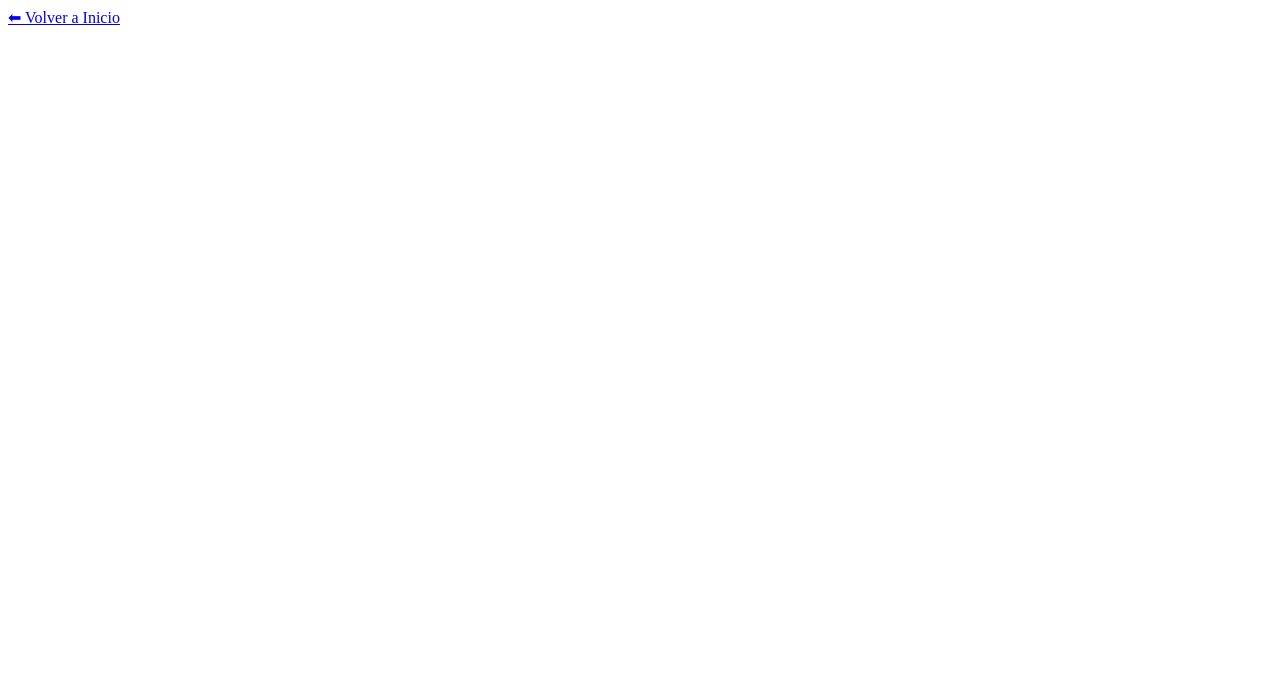
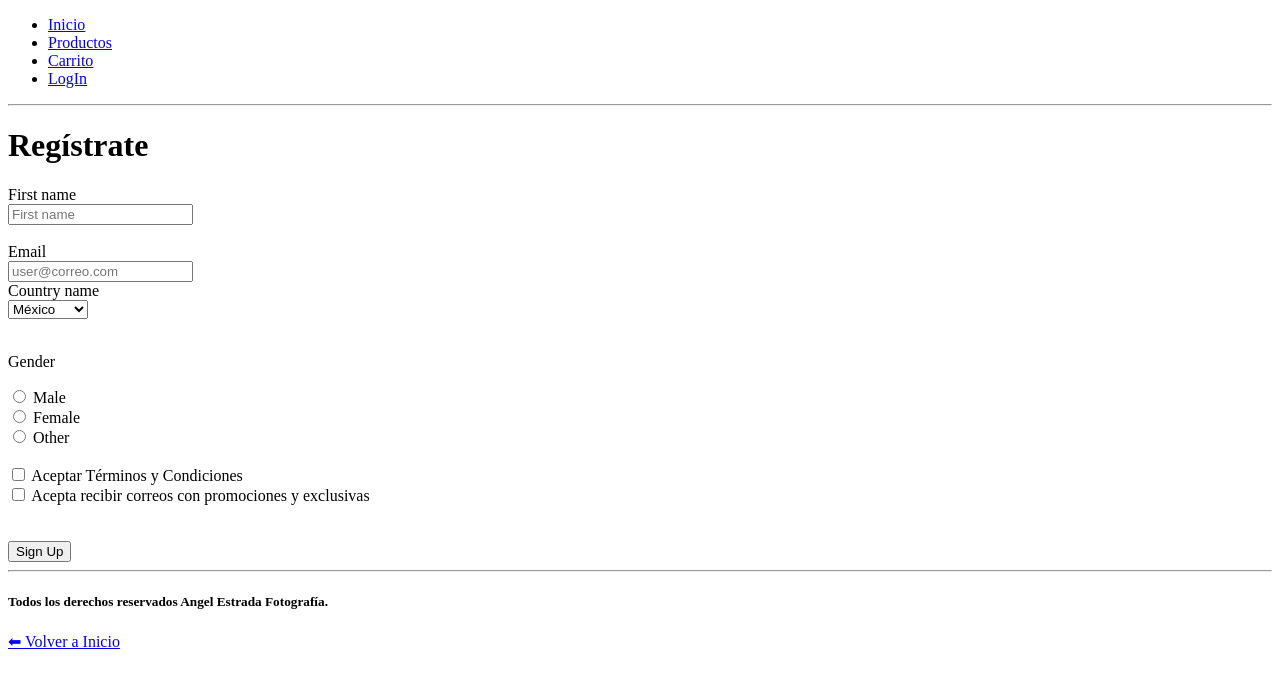
Before and after one commit to angelestrada28/Cinemania-express, a plain HTML site: page pages/registro.html in a window 1280 px wide. Drawn offline with Linux system fonts and the light colour scheme.

Commit message:
Registro de usuario, terminado

```diff
--- a/pages/registro.html
+++ b/pages/registro.html
@@ -5,6 +5,85 @@
     <meta name="viewport" content="width=device-width, initial-scale=1.0">
     <title>Registro</title>
 </head>
+<!-- Header -->
+<header>
+    <nav>
+        <ul>
+            <li>
+                <a href="../index.html">Inicio</a>
+            </li>
+            <li>
+                <a href="#">Productos</a>
+            </li>
+            <li>
+                <a href="#">Carrito</a>
+            </li>
+            <li>
+                <a href="#">LogIn</a>
+            </li>
+        </ul>
+    </nav>
+ </header>
+<!-- Contenido principal (main) -->
+ <main>
+    <!-- aquí va el form -->
+ </main>
+<hr>
+<h1>Regístrate</h1>
+ <form>
+    <div>
+        <label for="fname">First name</label>
+        <br>
+        <input type="text" name="fname" id="fname" placeholder="First name">
+    </div>
+    <br> <!-- Salto de línea -->
+    <div>
+       <label for="inputEmail">Email</label>
+       <br>
+       <input type="email" name="inputEmail" id="inputEmail" placeholder="user@correo.com">
+    </div>
+    <div>
+        <label for="cname">Country name</label>
+        <br>
+        <select name="cname" id="cname">
+            <option value="mx">México</option>
+            <option value="col">Colombia</option>
+            <option value="arg">Argentina</option>
+            <option value="per">Perú</option>
+            <option value="chi">Chile</option>
+        </select>
+    </div>
+    <br>
+    <div>
+        <p>Gender</p>
+        <input type="radio" name="gender" id="male" value="Males">
+        <label for="gender">Male</label>
+        <br>
+        <input type="radio" name="gender" id="female" value="Females">
+        <label for="gender">Female</label>
+        <br>
+        <input type="radio" name="gender" id="other" value="Other">
+        <label for="gender">Other</label>
+    </div>
+    <br>
+    <div>
+        <input type="checkbox" name="LegalPolicy" id="legalpolicy" value="true">
+        <label for="legalpolicy">Aceptar Términos y Condiciones</label>
+    </div>
+    <div>
+        <input type="checkbox" name="recibircorreos" id="recibircorreos" value="true">
+        <label for="recibircorreos">Acepta recibir correos con promociones y exclusivas</label>
+    </div>
+    <br><br>
+    <div>
+        <button type="submit">Sign Up</button>
+    </div>
+</form>
+<hr>
+ <!-- Pie de página -->
+<footer>
+    <h5>Todos los derechos reservados Angel Estrada Fotografía.</h5>
+</footer>
 <body>
     <a href="../index.html">⬅ Volver a Inicio</a>
 </body>
```
